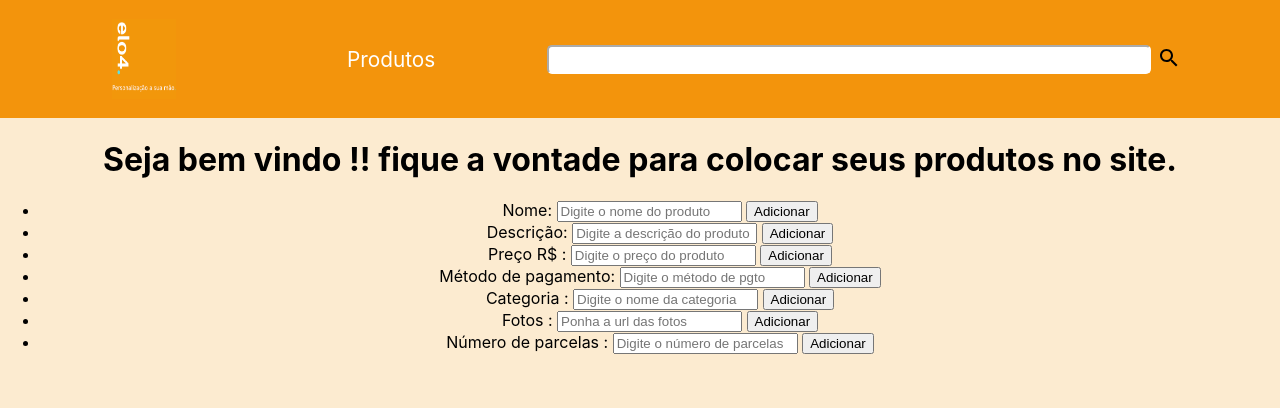
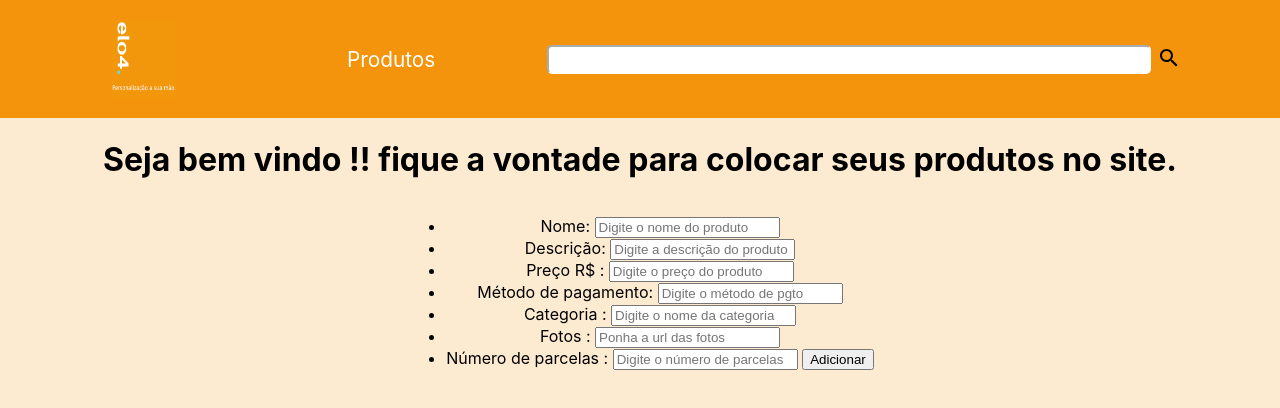
Before and after one commit to future4code/dumont-marketplace7, a React (Create React App) app: page / in a window 1280 px wide. Both pictures are taken after a click on the button "FORNECEDOR". Shown: the top 408 px of the page. Built offline with nearby package versions, Linux system fonts and the light colour scheme.

Commit message:
Buguei na parte de mostrar o que digito na tela

```diff
--- a/src/components/paginaFornecedor.js
+++ b/src/components/paginaFornecedor.js
@@ -4,6 +4,7 @@ import styled from "styled-components";
 // import { Button, Typography } from "@material-ui/core";
 import SearchIcon from "@material-ui/icons/Search";
 import axios from "axios";
+import { FilterNone } from "@material-ui/icons";
 
 const NavWrapper = styled.nav`
   display: flex;
@@ -47,43 +48,42 @@ const SearchBtn = styled.button`
     cursor: pointer;
   }
 `;
+const DivisaoProdutos = styled.div`
+  display: flex;
+  justify-content: space-around;
+  outline: none;
+`;
 
 export default class Navbar extends Component {
   state = {
-    postarProdutos: [],
+    pegarProdutos: [],
     nome: "",
     descricao: "",
-    preco: [],
+    preco: "",
     metodoPgto: "",
     categoria: "",
-    fotos: [],
-    numeroParcelas: [],
+    fotos: "",
+    numeroParcelas: "",
   };
 
   postarProdutos = () => {
     const body = {
       name: this.state.nome,
       description: this.state.descricao,
-      price: this.state.preco,
+      price: Number(this.state.preco),
       paymentMethod: this.state.metodoPgto,
       category: this.state.categoria,
       photos: this.state.fotos,
-      installments: this.state.numeroParcelas,
+      installments: Number(this.state.numeroParcelas),
     };
-
+    console.log(body);
     axios
       .post(
-        "https://us-central1-labenu-apis.cloudfunctions.net/eloFourOne/products",
-        body,
-        {
-          headers: {
-            Authorization: "vanessa-helena-dumont",
-          },
-        }
+        "https://us-central1-labenu-apis.cloudfunctions.net/eloFourOne/products/",
+        body
       )
       .then((res) => {
-        console.log("testando", res);
-
+        console.log("res", res.name);
         this.setState({ nome: "" });
         this.setState({ descricao: "" });
         this.setState({ preco: "" });
@@ -91,7 +91,6 @@ export default class Navbar extends Component {
         this.setState({ categoria: "" });
         this.setState({ fotos: "" });
         this.setState({ numeroParcelas: "" });
-        this.postarProdutos();
       })
       .catch((error) => {
         console.log(error.message);
@@ -126,20 +125,12 @@ export default class Navbar extends Component {
   };
 
   render() {
-    const renderizaTodosProdutos = this.state.postarProdutos.map((produtos) => {
-      return (
-        <p key={this.produtos.id}>
-          {this.produtos.name} {this.produtos.description}
-          {this.produtos.preco} {this.produtos.paymentMethod}{" "}
-          {this.produtos.category}
-          {this.produtos.photos} {this.produtos.installments}
-        </p>
-      );
-    });
-
-    const renderizaPlaylists = this.state.postarProdutos.map((data) => {
-      return <li key={data.id}>{data.name}</li>;
-    });
+    // console.log("asdasd", )
+    // const trazTodosProdutos = this.state.pegarProdutos.map((products) => {
+    //   return <p key={products.id}>{products.name} {products.description}
+    //   {products.price} {products.category} {products.photos} {products.installments}
+    //   </p>;
+    // });
     return (
       <div>
         <NavWrapper>
@@ -160,7 +151,7 @@ export default class Navbar extends Component {
         <h1>
           Seja bem vindo !! fique a vontade para colocar seus produtos no site.
         </h1>
-
+        <DivisaoProdutos>
           <ul>
             <li>
               Nome:{" "}
@@ -169,7 +160,6 @@ export default class Navbar extends Component {
                 value={this.state.nome}
                 onChange={this.onChangeNome}
               />{" "}
-            <button onClick={this.postarProdutos}>Adicionar</button>
             </li>
             <li>
               Descrição:{" "}
@@ -178,7 +168,6 @@ export default class Navbar extends Component {
                 value={this.state.descricao}
                 onChange={this.onChangeDescricao}
               />{" "}
-            <button>Adicionar</button>
             </li>
             <li>
               Preço R$ :{" "}
@@ -187,7 +176,6 @@ export default class Navbar extends Component {
                 value={this.state.preco}
                 onChange={this.onChangePreco}
               />{" "}
-            <button>Adicionar</button>
             </li>
             <li>
               Método de pagamento:{" "}
@@ -196,7 +184,6 @@ export default class Navbar extends Component {
                 value={this.state.metodoPgto}
                 onChange={this.onChangeMetodoPgto}
               />{" "}
-            <button>Adicionar</button>
             </li>
             <li>
               Categoria :{" "}
@@ -205,7 +192,6 @@ export default class Navbar extends Component {
                 value={this.state.categoria}
                 onChange={this.onChangeCategoria}
               />{" "}
-            <button>Adicionar</button>
             </li>
             <li>
               Fotos :{" "}
@@ -214,7 +200,6 @@ export default class Navbar extends Component {
                 value={this.state.fotos}
                 onChange={this.onChangeFotos}
               />{" "}
-            <button>Adicionar</button>
             </li>
             <li>
               Número de parcelas :{" "}
@@ -223,10 +208,10 @@ export default class Navbar extends Component {
                 value={this.state.numeroParcelas}
                 onChange={this.onChangeNumeroParcelas}
               />{" "}
-            <button>Adicionar</button>
+              <button onClick={this.postarProdutos}>Adicionar</button>
             </li>
           </ul>
-        <div>{renderizaTodosProdutos}</div>
+        </DivisaoProdutos>
       </div>
     );
   }
```
Lines whose indentation alone changed are shown as unchanged.
